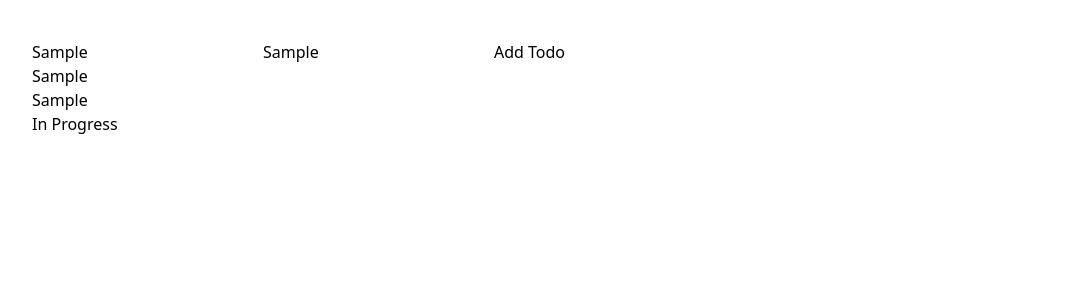
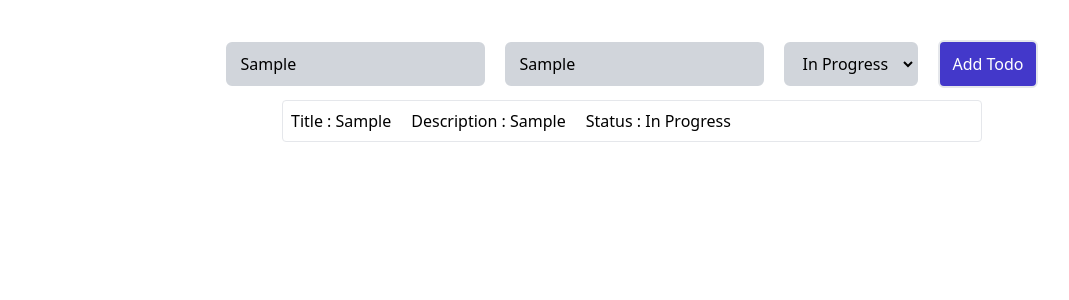
Before and after one commit to m-abuhanifa/stamurai-next-app, a Next.js app: page / in a window 1280 px wide. Both pictures are taken after typing "Sample", "Sample" into the empty fields and a click on the button "Add Todo". Shown: the top 300 px of the page, without its empty margins (8-1077 px from the left). Built offline with nearby package versions, Linux system fonts and the light colour scheme.

Commit message:
create todo functionality updated

```diff
--- a/components/CreateTodo.tsx
+++ b/components/CreateTodo.tsx
@@ -1,20 +1,72 @@
 import store from "@/stores/DataStore";
 import { observer } from "mobx-react-lite";
+import { useState } from "react";
 
 function CreateTodo() {
+  const [title, setTitle] = useState("");
+  const [description, setDescription] = useState("");
+  const [status, setStatus] = useState("In Progress" as Status);
+  const options = [
+    {
+      text: "In Progress",
+      value: "In Progress",
+    },
+    {
+      text: "To Do",
+      value: "To Do",
+    },
+    {
+      text: "Completed",
+      value: "Completed",
+    },
+  ];
+  const createTodo = () => {
+    if (title.trim() === "" || description.trim() === "") {
+      alert("Please fill all the fields");
+      return;
+    }
+    store.newTodo = title;
+    store.newDescription = description;
+    store.status = status;
+    store.addTodo();
+    setTitle("");
+    setDescription("");
+    setStatus("In Progress" as Status);
+  };
   return (
-    <div>
+    <div className="flex justify-center items-center gap-x-5">
+      <div className="flex justify-around items-center gap-x-5">
         <input
           type="text"
           placeholder="title"
-        onChange={(e) => (store.newTodo = e.target.value)}
+          onChange={(e) => setTitle(e.target.value)}
+          className="px-3 py-2 border-2 border-gray-300 rounded-md bg-gray-300 placeholder:text-gray-500"
         />
         <input
           type="text"
           placeholder="description"
-        onChange={(e) => (store.newDescription = e.target.value)}
+          onChange={(e) => setDescription(e.target.value)}
+          className="px-3 py-2 border-2 border-gray-300 rounded-md bg-gray-300 placeholder:text-gray-500"
         />
-      <button onClick={() => store.addTodo()}>Add Todo</button>
+        <select
+          name="status"
+          id="select"
+          className="px-3 py-2 border-2 border-gray-300 rounded-md bg-gray-300 placeholder:text-gray-500"
+          onChange={(e) => setStatus(e.target.value as Status)}
+        >
+          {options.map((option) => (
+            <option key={option.value} value={option.value}>
+              {option.text}
+            </option>
+          ))}
+        </select>
+        <button
+          onClick={createTodo}
+          className="px-3 py-2.5 border-2 bg-indigo-700 text-white font-[500] rounded-md"
+        >
+          Add Todo
+        </button>
+      </div>
     </div>
   );
 }
--- a/components/Todos.tsx
+++ b/components/Todos.tsx
@@ -6,10 +6,13 @@ function Todos() {
     <div>
       <div>
         {store.todos.map((todo, index) => (
-          <div key={index}>
-            <h1>{todo.title}</h1>
-            <h1>{todo.description}</h1>
-            <h1>{todo.status}</h1>
+          <div
+            key={index}
+            className="flex gap-x-5 my-3 p-2 border rounded w-[700px] mx-auto"
+          >
+            <h1>Title : {todo.title}</h1>
+            <h1>Description : {todo.description}</h1>
+            <h1>Status : {todo.status}</h1>
           </div>
         ))}
       </div>
--- a/stores/DataStore.tsx
+++ b/stores/DataStore.tsx
@@ -3,13 +3,18 @@ import { makeAutoObservable } from "mobx";
 const removeTodo = (todos: Todo[], id: number): Todo[] =>
   todos.filter((todo) => todo.id !== id);
 
-const addTodo = (todos: Todo[], title: string, description: string): Todo[] => [
+const addTodo = (
+  todos: Todo[],
+  title: string,
+  description: string,
+  status: Status
+): Todo[] => [
   ...todos,
   {
     id: Math.max(0, Math.max(...todos.map(({ id }) => id))) + 1,
     title,
     description,
-    status: "In Progress",
+    status,
   },
 ];
 
@@ -17,12 +22,19 @@ class Store {
   todos: Todo[] = [];
   newTodo: string = "";
   newDescription: string = "";
+  status: Status = "In Progress";
+
   constructor() {
     makeAutoObservable(this);
   }
 
   addTodo() {
-    this.todos = addTodo(this.todos, this.newTodo, this.newDescription);
+    this.todos = addTodo(
+      this.todos,
+      this.newTodo,
+      this.newDescription,
+      this.status
+    );
     this.newTodo = "";
     this.newDescription = "";
   }
--- a/types.d.ts
+++ b/types.d.ts
@@ -1,6 +1,8 @@
+type Status = "To Do" | "In Progress" | "Completed";
+
 type Todo = {
   id: number;
   title: string;
   description: string;
-  status: "To Do" | "In Progress" | "Completed";
+  status: Status;
 };
```
Lines whose indentation alone changed are shown as unchanged.
